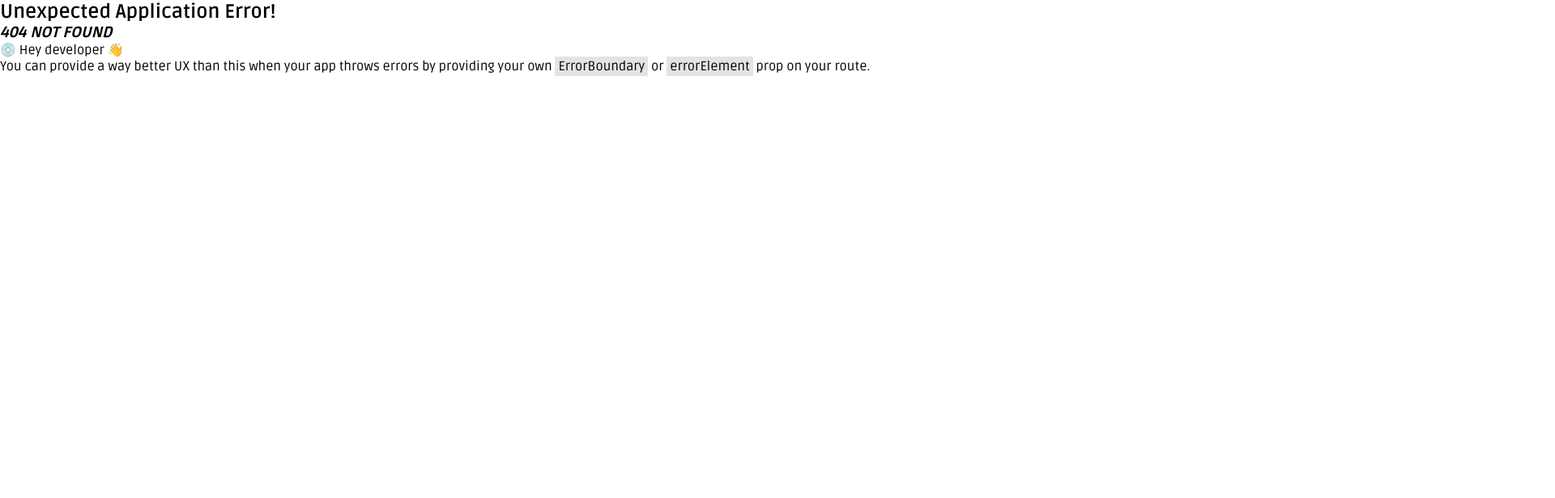
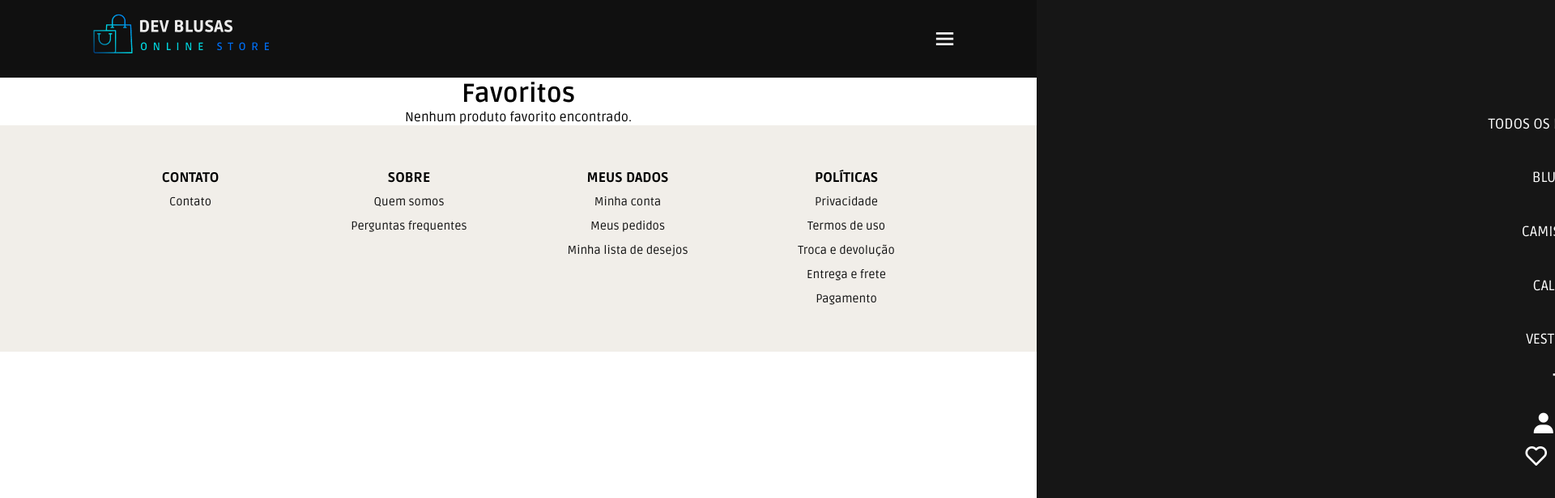
Before and after one commit to lukaafff/Loja_DevBlusas-Front, a React (Create React App) app: page /favoritos in a window 1280 px wide. Before the commit this address had no page. Shown: the top 616 px of the page at 81% size, 1920 px wide, since content can reach past the window. Built offline with nearby package versions, Linux system fonts and the light colour scheme.

Commit message:
favorito

```diff
--- a/src/App.js
+++ b/src/App.js
@@ -1,21 +1,20 @@
-import { Outlet } from "react-router-dom"
+import React from "react";
+import { Outlet } from "react-router-dom";
 import Navbar from "./components/Navbar/Navbar";
-
 import Footer from "./components/Footer/Footer";
-
-
-
 import "./App.css";
+import FavoritosProvider from "./components/favoritos/contexts/FavoritosContext";
 
 function App() {
-
   return (
     <div className="App">
-      <Navbar/>
-      <div className="container-app">
-        <Outlet/>
-      </div>
-      <Footer/>
+      <FavoritosProvider>
+        <Navbar />
+        <div className="container-app">
+          <Outlet />
+        </div>
+        <Footer />
+      </FavoritosProvider>
     </div>
   );
 }
--- a/src/components/Cards/Cards.css
+++ b/src/components/Cards/Cards.css
@@ -67,11 +67,12 @@ div .title {
     height: 10px;
 }
 
-.avaliacao .bx-star {
+.avaliacao .bxs-star {
     color: #FFC700;
 }
 
-.favorito .bx-heart {
+.favorito .bx-heart,
+.favorito .bxs-heart {
     color: #FD0B28;
 }
 
--- a/src/components/Cards/Cards.js
+++ b/src/components/Cards/Cards.js
@@ -1,6 +1,8 @@
 import React, { useState, useEffect } from 'react';
 import siteFetch from '../../axios/config';
 import { Link } from 'react-router-dom';
+
+import { useFavoritosContext } from "../favoritos/contexts/FavoritosContext";
 
 import './Cards.css';
 
@@ -50,6 +52,20 @@ const Cards = ({ categoria }) => {
     buscarProdutos();
   };
 
+  const { favoritos, adicionarFavorito, removerFavorito } = useFavoritosContext();
+
+  const isFavorito = (produtoId) => {
+    return favoritos.some((produto) => produto._id === produtoId);
+  };
+
+  const handleFavoritoClick = (produto) => {
+    if (isFavorito(produto._id)) {
+      removerFavorito(produto._id);
+    } else {
+      adicionarFavorito(produto);
+    }
+  };
+
   const filteredProdutos = categoria
     ? resultados.filter((produto) => produto.categoria === categoria)
     : resultados;
@@ -87,14 +103,14 @@ const Cards = ({ categoria }) => {
                         <div className="infos">
                           <div className="top-card">
                             <div className="avaliacao">
-                              <i className="bx bx-star"></i>
-                              <i className="bx bx-star"></i>
-                              <i className="bx bx-star"></i>
-                              <i className="bx bx-star"></i>
-                              <i className="bx bx-star"></i>
+                              <i className="bx bxs-star"></i>
+                              <i className="bx bxs-star"></i>
+                              <i className="bx bxs-star"></i>
+                              <i className="bx bxs-star"></i>
+                              <i className="bx bxs-star"></i>
                             </div>
-                            <div className="favorito">
-                              <i className="bx bx-heart"></i>
+                            <div className="favorito" onClick={() => handleFavoritoClick(produto)}>
+                               <i className={isFavorito(produto._id) ? "bx bxs-heart" : "bx bx-heart"}></i>
                             </div>
                           </div>
 
--- a/src/components/Navbar/Navbar.css
+++ b/src/components/Navbar/Navbar.css
@@ -43,6 +43,7 @@ html {
     display: flex;
     align-items: center;
     justify-content: center;
+    padding-left: 30px;
 }
 
 .bx {
@@ -79,6 +80,22 @@ html {
 
 .bx-cart:hover{
     color: #00cae1;
+}
+
+.Nfavorito {
+    position: relative;
+    top: 5px;
+    padding-left: 20px;
+}
+
+.favoritotxt {
+    color:  #fff;
+    font-weight: 800;
+    text-transform: uppercase;
+    text-align: center;
+    position: relative;
+    bottom: 8px;
+    cursor: pointer;
 }
 
 #menu-icon{
--- a/src/components/Navbar/Navbar.js
+++ b/src/components/Navbar/Navbar.js
@@ -31,6 +31,10 @@ const Navbar = () => {
             <i className="bx bxs-user"></i>
             <label>Login</label>
           </div>
+          <Link to={'/favoritos'} className="footer-links"><div className="Nfavorito">
+            <i className="bx bx-heart"></i>
+            <label className="favoritotxt" >Favoritos</label>
+          </div></Link>
         </div>
       </ul>
       <div className="menu" onClick={handleClick}>
--- /dev/null
+++ b/src/components/favoritos/contexts/Favoritos.js
@@ -0,0 +1,31 @@
+import React from "react";
+import { useFavoritosContext } from "./FavoritosContext";
+
+const Favoritos = () => {
+  const { favoritos } = useFavoritosContext();
+
+  return (
+    <div className="Fcontainer">
+      <h1>Favoritos</h1>
+      <ul className="grid-produtos">
+        {favoritos.length === 0 ? (
+          <p>Nenhum produto favorito encontrado.</p>
+        ) : (
+          favoritos.map((produto) => (
+            <li className="item-produto" key={produto._id}>
+              <div className="img">
+                <img src={produto.url_imagem} alt="Imagem do produto" />
+                <div className="info-produto">
+                  <h3>{produto.nome}</h3>
+                  <span>R$ {Number(produto.preco).toFixed(2)}</span>
+                </div>
+              </div>
+            </li>
+          ))
+        )}
+      </ul>
+    </div>
+  );
+};
+
+export default Favoritos;
--- /dev/null
+++ b/src/components/favoritos/contexts/FavoritosContext.js
@@ -0,0 +1,29 @@
+import React, { createContext, useContext, useState } from "react";
+
+const FavoritosContext = createContext();
+
+export const useFavoritosContext = () => {
+  return useContext(FavoritosContext);
+};
+
+const FavoritosProvider = ({ children }) => {
+  const [favoritos, setFavoritos] = useState([]);
+
+  const adicionarFavorito = (produto) => {
+    setFavoritos((prevFavoritos) => [...prevFavoritos, produto]);
+  };
+
+  const removerFavorito = (produtoId) => {
+    setFavoritos((prevFavoritos) =>
+      prevFavoritos.filter((produto) => produto._id !== produtoId)
+    );
+  };
+
+  return (
+    <FavoritosContext.Provider value={{ favoritos, adicionarFavorito, removerFavorito }}>
+      {children}
+    </FavoritosContext.Provider>
+  );
+};
+
+export default FavoritosProvider;
--- a/src/index.js
+++ b/src/index.js
@@ -22,6 +22,7 @@ import TermosUso from "./components/TermosUso/TermosUso";
 import TrocasDevolucoes from "./components/TrocasDevolucoes/TrocasDevolucoes";
 import ProdutoIndivudial from "./routes/ProdutoIndividual";
 import QuemSomos from "./components/QuemSomos/QuemSomos";
+import Favoritos from "./components/favoritos/contexts/Favoritos";
 
 const router = createBrowserRouter([
   {
@@ -84,6 +85,10 @@ const router = createBrowserRouter([
         path: "quem-somos",
         element: <QuemSomos />,
       },
+      {
+        path: "favoritos",
+        element: <Favoritos />,
+      },
     ],
   },
 ]);
```
